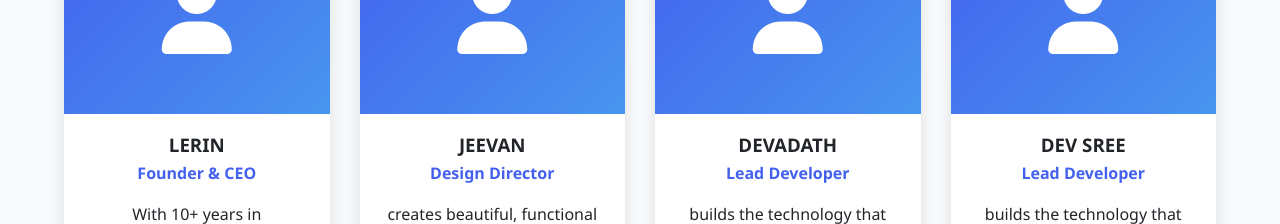
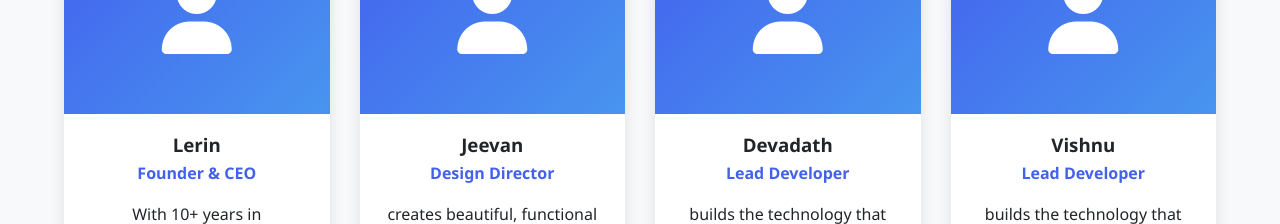
Before and after one commit to jeevvn/ResumeCrafts, a plain HTML site: page index.html in a window 1280 px wide. Shown: the part 2940-3164 px from the top of the page. Drawn offline with Linux system fonts and the light colour scheme.

Commit message:
Update index.html

```diff
--- a/index.html
+++ b/index.html
@@ -759,7 +759,7 @@
                         <i class="fas fa-user"></i>
                     </div>
                     <div class="member-info">
-                        <h3>LERIN</h3>
+                        <h3>Lerin</h3>
                         <div class="member-role">Founder & CEO</div>
                         <p>With 10+ years in INSTAGRAM, LERIN knows what employers look for in a resume.</p>
                         <div class="social-links">
@@ -776,7 +776,7 @@
                         <i class="fas fa-user"></i>
                     </div>
                     <div class="member-info">
-                        <h3>JEEVAN</h3>
+                        <h3>Jeevan</h3>
                         <div class="member-role">Design Director</div>
                         <p>creates beautiful, functional designs that help resumes stand out.</p>
                         <div class="social-links">
@@ -793,7 +793,7 @@
                         <i class="fas fa-user"></i>
                     </div>
                     <div class="member-info">
-                        <h3>DEVADATH</h3>
+                        <h3>Devadath</h3>
                         <div class="member-role">Lead Developer</div>
                         <p>builds the technology that makes resume creation fast and easy.</p>
                         <div class="social-links">
@@ -810,7 +810,7 @@
                         <i class="fas fa-user"></i>
                     </div>
                     <div class="member-info">
-                        <h3>DEV SREE</h3>
+                        <h3>Vishnu</h3>
                         <div class="member-role">Lead Developer</div>
                         <p>builds the technology that makes resume creation fast and easy.</p>
                         <div class="social-links">
```
